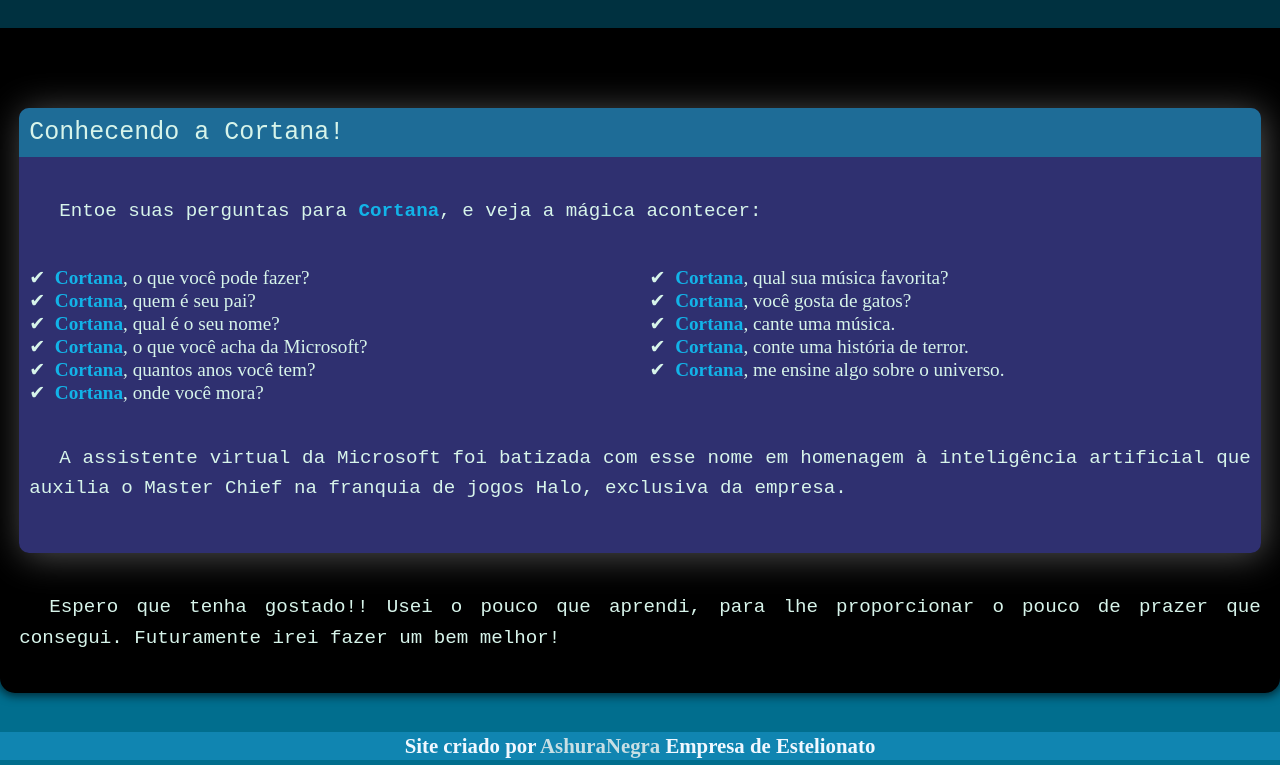
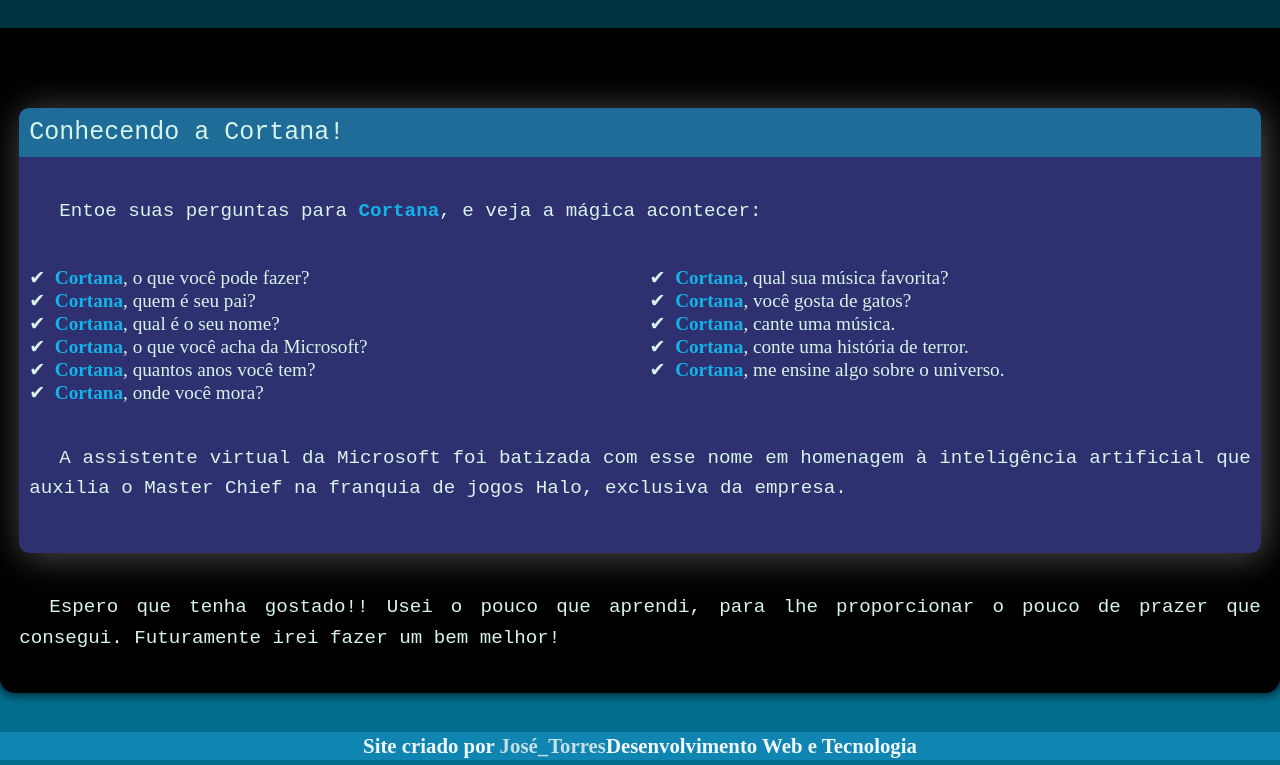
Before and after one commit to Torres1616/Cortana_hom, a plain HTML site: page index.html in a window 1280 px wide. Shown: the part 3396-4161 px from the top of the page. Drawn offline with Linux system fonts and the light colour scheme; a web font is replaced by a local one.

Commit message:
Update index.html

```diff
--- a/index.html
+++ b/index.html
@@ -117,7 +117,8 @@
 
 </main>
 
-<footer>Site criado por <a href="#">AshuraNegra</a> Empresa de Estelionato</footer>
+<footer>Site criado por <a href="#">José_Torres</a>Desenvolvimento Web e Tecnologia</footer>
 
 </body>
+
 </html>
```
